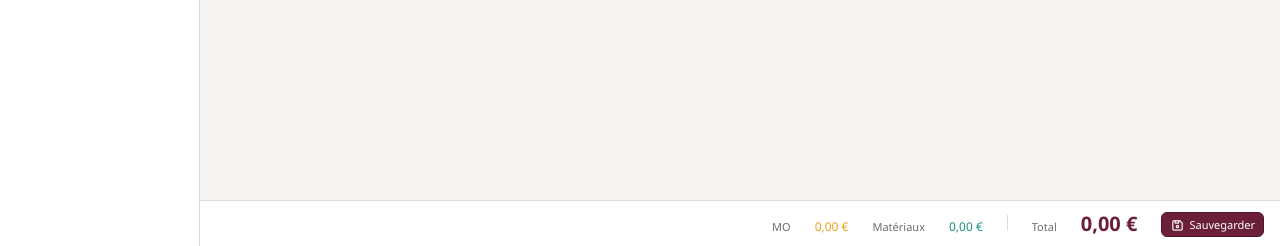
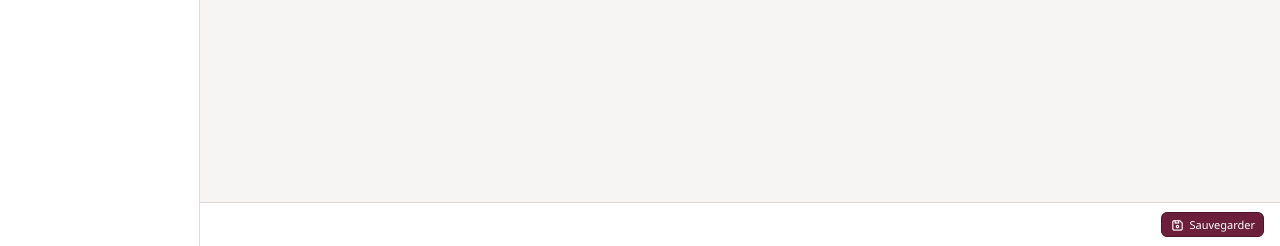
Before and after one commit to pekkip/lec-henn, a Django app: page /bibliotheque/ in a window 1280 px wide. Shown: the part 554-800 px from the top of the page. Run offline with Django 5.2, Linux system fonts and the light colour scheme; a user stored in the database is signed in; data comes from the database, SQL or seed files in the repository; data that the repository does not hold is empty; some libraries are stand-ins or nearby versions.

Commit message:
Biblio 7

```diff
--- a/core/templates/core/bibliotheque.html
+++ b/core/templates/core/bibliotheque.html
@@ -137,10 +137,6 @@
 
   <!-- PIED -->
   <div class="editor-foot">
-    <span class="ft-lbl">MO</span><span class="ft-val" style="color:var(--amber)" id="ft-mo">—</span>
-    <span class="ft-lbl">Matériaux</span><span class="ft-val" style="color:var(--teal-dk)" id="ft-mat">—</span>
-    <div style="width:1px;background:var(--gray-bd);height:16px"></div>
-    <span class="ft-lbl">Total</span><span class="ft-grand" id="ft-grand">—</span>
     <button class="btn btn-sm btn-prune" onclick="saveBiblio()"><i class="ti ti-device-floppy"></i> Sauvegarder</button>
   </div>
 </div>
@@ -338,16 +334,6 @@ function titreBtns(nid) {
 function renderTree() {
   const t = document.getElementById('tree');
   t.innerHTML = tree.map(n=>renderNode(n,0)).join('');
-  refreshFooter();
-}
-
-function refreshFooter() {
-  const grand   = tree.reduce((s,n)=>s+calcTotal(n),0);
-  const totalMO = tree.reduce((s,n)=>s+calcMO(n),0);
-  const totalMat= tree.reduce((s,n)=>s+calcMat(n),0);
-  document.getElementById('ft-grand').textContent = fmtV(grand)+' €';
-  document.getElementById('ft-mo').textContent    = fmtV(totalMO)+' €';
-  document.getElementById('ft-mat').textContent   = fmtV(totalMat)+' €';
 }
 
 function updateTotalsDisplay() {
```
